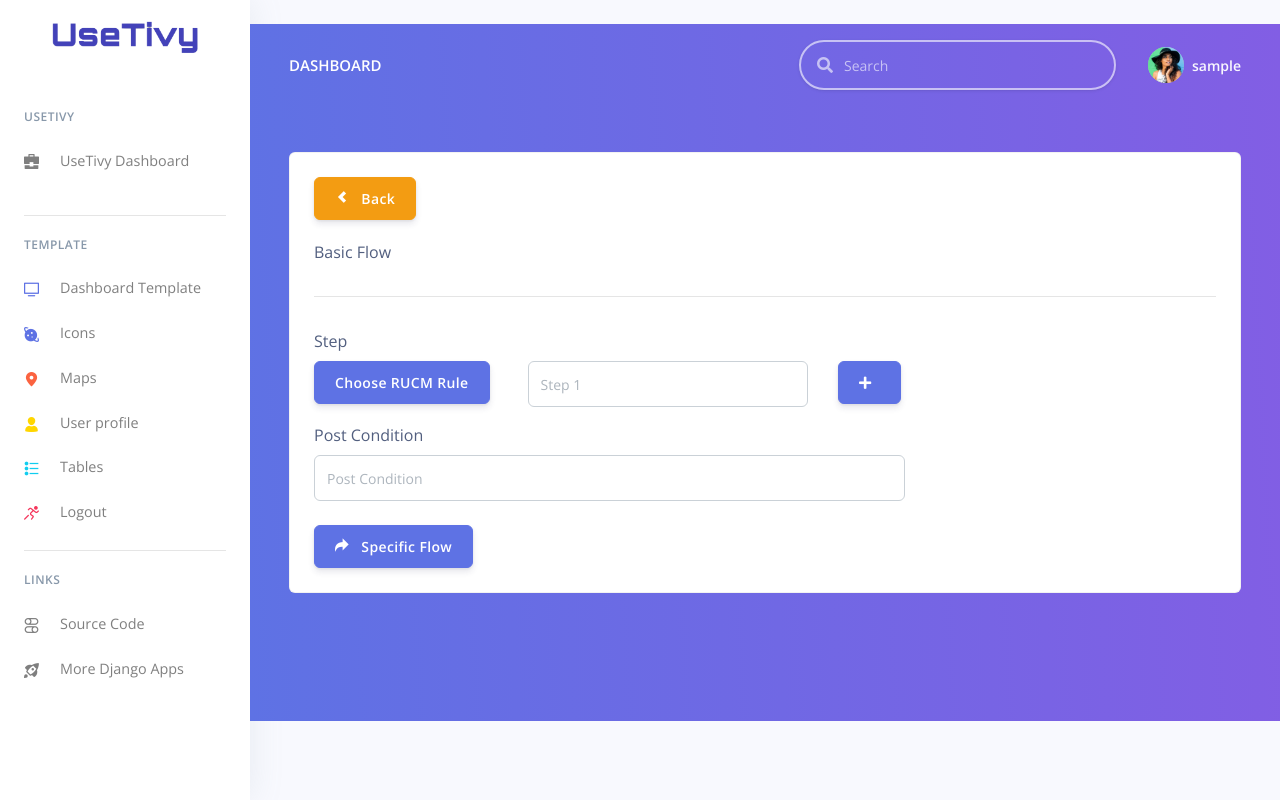
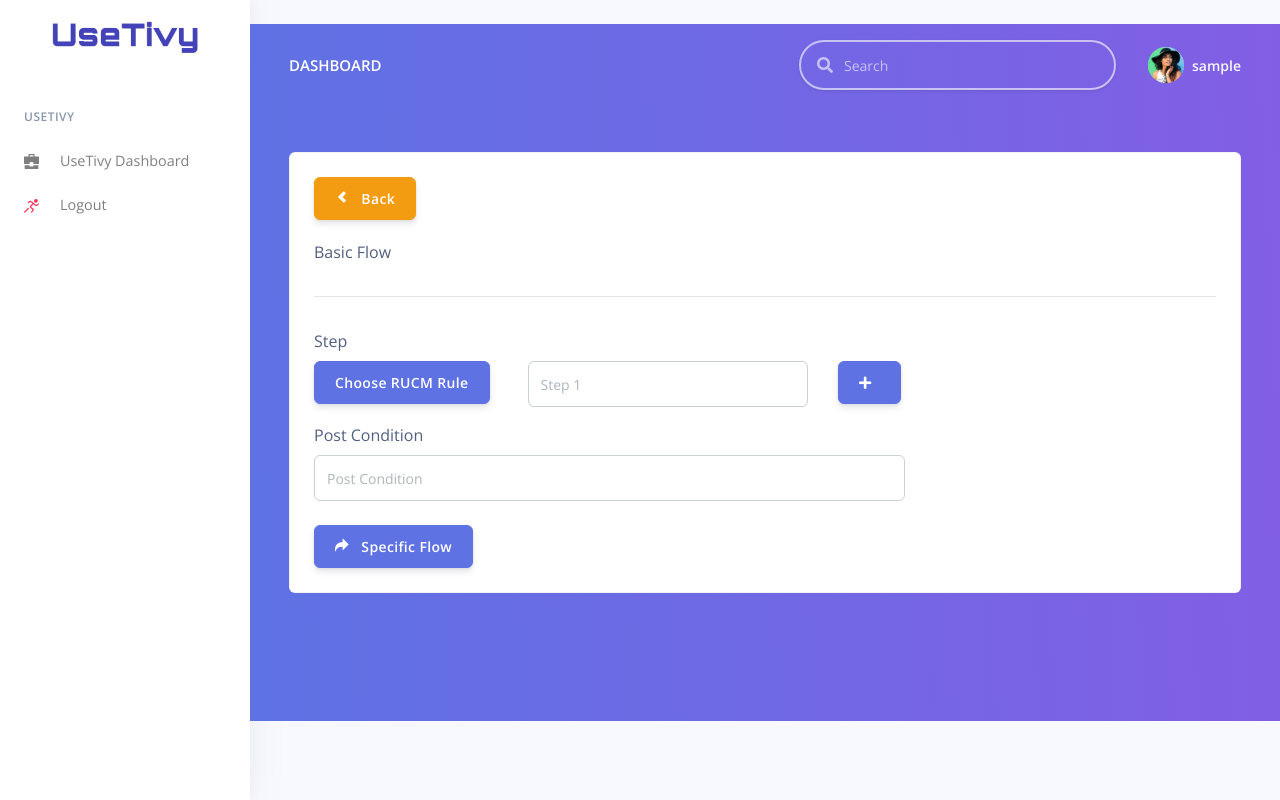
Before and after one commit to AgileRE-2021/UseTivy, a Django app: page /basic_flow in a window 1280 px wide. Run offline with Django 3.2, Linux system fonts and the light colour scheme; the visitor is signed in with stand-in values (Sample User, id 1); some libraries are stand-ins or nearby versions.

Commit message:
halaman alternative + sidebar

```diff
--- a/app/models.py
+++ b/app/models.py
@@ -44,7 +44,10 @@ class alternative_flow(models.Model):
 class step_alternative_flow(models.Model):
     id_step_alternative=models.AutoField(primary_key=True)
     id_alternativeflow=models.ForeignKey(alternative_flow,on_delete=models.CASCADE)
-    step_value=models.CharField(max_length=1000)
+    id_step_basic=models.ForeignKey(step_basic,on_delete=models.CASCADE)
+    id_usecase=models.ForeignKey(usecase, on_delete=models.CASCADE)
+    step_alternavie=models.CharField(max_length=1000)
+    step_actor_alternative=models.CharField(max_length=20)
 
 class activity_diagram(models.Model):
     id_activity=models.AutoField(primary_key=True)
--- a/app/urls.py
+++ b/app/urls.py
@@ -66,8 +66,9 @@ urlpatterns = [
     #form global flow
     path('global_flow', views.global_flow, name="global_flow"),
 
-    #form alternative step
-    path('alternative_step/<int:id_usecase>', views.alternative_step, name="alternative_step"),
+    #create alternative step
+    path('alternative_step/<int:id_step_basic>', views.alternative_step, name="alternative_step"),
+    path('alternative_step_create',views.alternative_step_create, name="alternative_step_create"),
 
      #-------------ACTIVITY DIAGRAM------------
     # activity diagram page
--- a/app/views.py
+++ b/app/views.py
@@ -344,14 +344,34 @@ def global_flow(request):
     context = {}
     context['segment'] = 'global_flow'
 
-    html_template = loader.get_template( 'page/global_flow.html' )
-    return HttpResponse(html_template.render(context, request))
+
+    return render(request, 'page/global_flow.html', {'context' : context})
 
 @login_required(login_url="/login/")
-def alternative_step(request):
+def alternative_step(request,id_step_basic):
 
     context = {}
     context['segment'] = 'alternative_step'
+    context['step_basic'] = step_basic.objects.filter(id_step_basic=id_step_basic).get()
+    context['step_alternative'] = step_alternative_flow.objects.filter(id_step_basic_id=id_step_basic)
 
-    html_template = loader.get_template( 'page/alternative_step.html' )
-    return HttpResponse(html_template.render(context, request))
+    return render(request, 'page/alternative_step.html', {'context' : context})
+
+@login_required(login_url="/login/")
+def alternative_step_create(request,id_step_basic):
+
+    actorAlternative = request.POST.get("actor_input")
+    stepAlternative = request.POST.get("step_input")
+    usecase_target = get_object_or_404(usecase, pk=request.POST.get("id_usecase"))
+    stepBasic_target = get_object_or_404(step_basic, pk=request.POST.get("id_step_basic"))
+    id_url = stepBasic_target.id_step_basic
+
+    newStepAlternative = step_alternative_flow(
+            step_actor_alternative=actorAlternative,
+            step_alternative=stepAlternative,
+            id_usecase=usecase_target,
+            id_step_basic=stepBasic_target
+        )
+    newStepAlternative.save()
+
+    return redirect('alternative_step',id_step_basic=id_url)
--- a/core/templates/includes/sidenav.html
+++ b/core/templates/includes/sidenav.html
@@ -106,39 +106,6 @@
                href="{% url 'new_project' %}"> <i class="ni ni-lock-circle-open"></i> Create New Project
             </a>
             -->
-
-          </li>
-        </ul>
-        <!-- Divider -->
-        <hr class="my-3">
-        <!-- Heading -->
-        <h6 class="navbar-heading text-muted">Template</h6>
-
-        </ul>
-        <ul class="navbar-nav">
-          <li class="nav-item">
-            <a class=" nav-link {% if 'index' in segment %} active {% endif %}" href="/"> <i class="ni ni-tv-2 text-primary"></i> Dashboard Template
-              </a>
-          </li>
-          <li class="nav-item">
-            <a class="nav-link {% if 'icons' in segment %} active {% endif %}" href="/icons.html">
-              <i class="ni ni-planet text-blue"></i> Icons
-            </a>
-          </li>
-          <li class="nav-item">
-            <a class="nav-link {% if 'maps' in segment %} active {% endif %}" href="/maps.html">
-              <i class="ni ni-pin-3 text-orange"></i> Maps
-            </a>
-          </li>
-          <li class="nav-item">
-            <a class="nav-link {% if 'profile' in segment %} active {% endif %}" href="/profile.html">
-              <i class="ni ni-single-02 text-yellow"></i> User profile
-            </a>
-          </li>
-          <li class="nav-item">
-            <a class="nav-link {% if 'tables' in segment %} active {% endif %}" href="/tables.html">
-              <i class="ni ni-bullet-list-67 text-info"></i> Tables
-            </a>
           </li>
 
           <li class="nav-item">
@@ -146,27 +113,6 @@
               <i class="ni ni-user-run text-red"></i> Logout
             </a>
           </li>
-        </ul>
-        <!-- Divider -->
-        <hr class="my-3">
-        <!-- Heading -->
-        <h6 class="navbar-heading text-muted">Links</h6>
-        <!-- Navigation -->
-        <ul class="navbar-nav mb-md-3">
-
-          <li class="nav-item">
-            <a class="nav-link" target="_blank"
-               href="https://github.com/creativetimofficial/argon-dashboard-django">
-              <i class="ni ni-ui-04"></i> Source Code
-            </a>
-          </li>
-
-          <li class="nav-item">
-            <a class="nav-link" target="_blank"
-               href="https://www.creative-tim.com/templates/django">
-              <i class="ni ni-spaceship"></i> More Django Apps
-            </a>
-          </li>
 
         </ul>
       </div>
--- a/core/templates/page/edit_use_case.html
+++ b/core/templates/page/edit_use_case.html
@@ -20,7 +20,7 @@
                       <!-- Basic Information -->
                       <form method=POST action='/edit_use_case/update'>
                         {% csrf_token %}
-                        <input type="hidden" class="form-control" name="id_usecase" value="{{ context.use_case.id_usecase }}">
+                        <input type="" class="form-control" name="id_usecase" value="{{ context.use_case.id_usecase }}">
                         <h6 class="heading-small text-muted mb-4">Basic Information</h6>
                         <div class="pl-lg-4">
                           <div class="row">
```
Also changed, not shown: activity_1_2.txt (added, +9 -0 lines), core/templates/page/alternative_step.html (+11 -10 lines), activity_1_2.png (added), app/migrations/0002_step_alternative_flow_step_actor_alternative.py (added), app/migrations/0003_step_alternative_flow_id_step_basic.py (added), app/migrations/0004_auto_20210614_1606.py (added), app/migrations/0005_step_alternative_flow_id_usecase.py (added).
